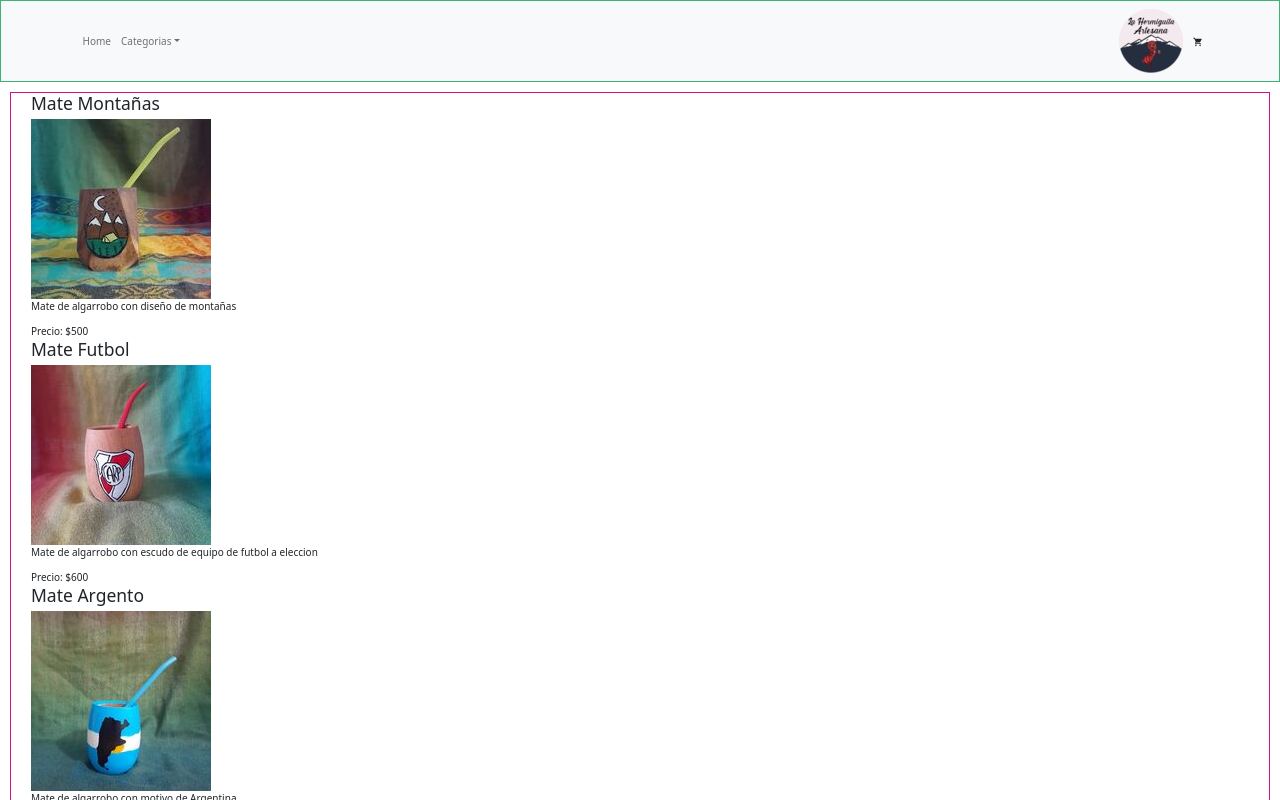
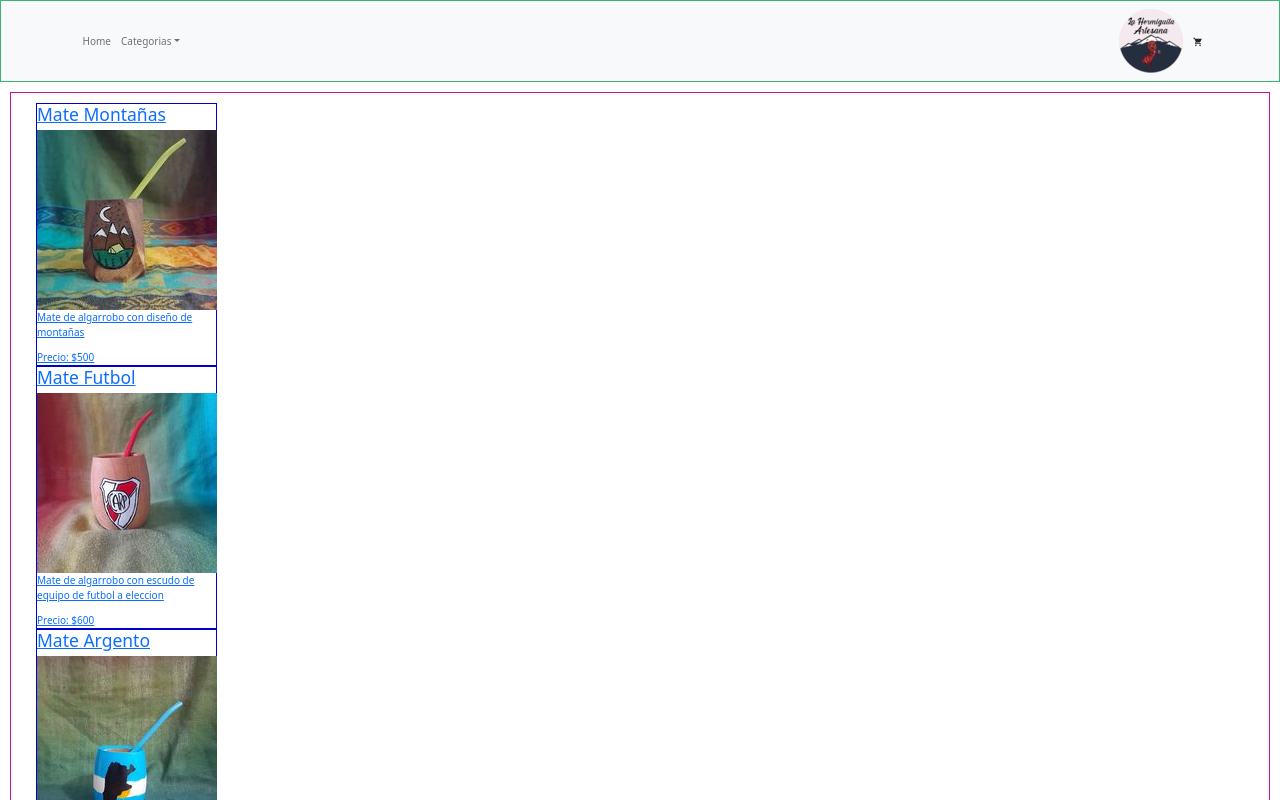
Before and after one commit to ariviscomi/hormiga_artesana_v2, a React (Create React App) app: page / in a window 1280 px wide. Shown: the top 800 px of the page. Built offline with nearby package versions, Linux system fonts and the light colour scheme.

Commit message:
Segunda Pre entrega

```diff
--- a/src/components/itemDetailContainer/ItemDetailContainer.js
+++ b/src/components/itemDetailContainer/ItemDetailContainer.js
@@ -1,8 +1,16 @@
 import React from 'react'
+import { Link } from 'react-router-dom';
 
 const ItemDetailContainer = () => {
   return (
-	<div>ItemDetail</div>
+	<div>
+		<Link to='/'>
+			<button>Volver</button>
+		</Link>
+		<h1>
+			ItemDetail
+		</h1>
+	</div>
   )
 }
 
--- a/src/components/itemListContainer/Item.js
+++ b/src/components/itemListContainer/Item.js
@@ -5,15 +5,12 @@ const Item = ({ prod }) => {
 			<div>
 				<h3>{prod.title}</h3>
 			</div>
-
 			<div>
 				<img src={prod.img} alt="imagen del producto" />
 			</div>
-
 			<div>
 				<p>{prod.desc}</p>
 			</div>
-
 			<div>
 				<span>Precio: ${prod.price}</span>
 			</div>
--- a/src/components/itemListContainer/ItemList.js
+++ b/src/components/itemListContainer/ItemList.js
@@ -1,12 +1,15 @@
 import React from 'react';
 import Item from "./Item";
+import { Link } from 'react-router-dom';
 const ItemList = ({PRODS}) => {
   return (
 	<>
 		<ul>
 			{PRODS.map((item) => {
 				return(
-					<Item key={item.id} prod={item}/>
+					<Link to='/item'>
+						<Item key={item.id} prod={item}/>
+					</Link>
 				)
 			})}
 		</ul>
--- a/src/components/itemListContainer/ItemListContainer.js
+++ b/src/components/itemListContainer/ItemListContainer.js
@@ -33,7 +33,9 @@ const ItemListContainer = () => {
 	});
 
 	return (
-		<section id="itemListContainer"><ItemList PRODS={products}/></section>
+		<section id="itemListContainer">
+			<ItemList PRODS={products}/>
+		</section>
 	)
 };
 
--- a/src/styles/css/style.css
+++ b/src/styles/css/style.css
@@ -29,6 +29,15 @@ body {
   max-width: calc(100% - 2rem);
   border: 1px groove mediumvioletred;
   margin: 1rem;
+  padding: 1rem 0.5rem;
+  display: flex;
+  flex-wrap: wrap;
+  flex-direction: column;
+}
+#itemListContainer .prod {
+  width: 18.1rem;
+  border: 1px solid mediumblue;
+  max-height: min-content;
 }
 
 /*# sourceMappingURL=style.css.map */
--- a/src/styles/scss/components/_itemlistcontainer.scss
+++ b/src/styles/scss/components/_itemlistcontainer.scss
@@ -2,4 +2,15 @@
 	max-width:calc(100% - 2rem);
 	border: 1px groove mediumvioletred;
 	margin: 1rem;
+	padding: 1rem 0.5rem;
+
+	display: flex;
+	flex-wrap: wrap;
+	flex-direction: column;
+
+	.prod{
+		width: 18.1rem;
+		border: 1px solid mediumblue;
+		max-height: min-content;
+	}
 }
```
Also changed, not shown: src/components/itemDetailContainer/ItemDetail.js (added, +9 -0 lines), 1 other file (tests, documents, lock files or other folders).
